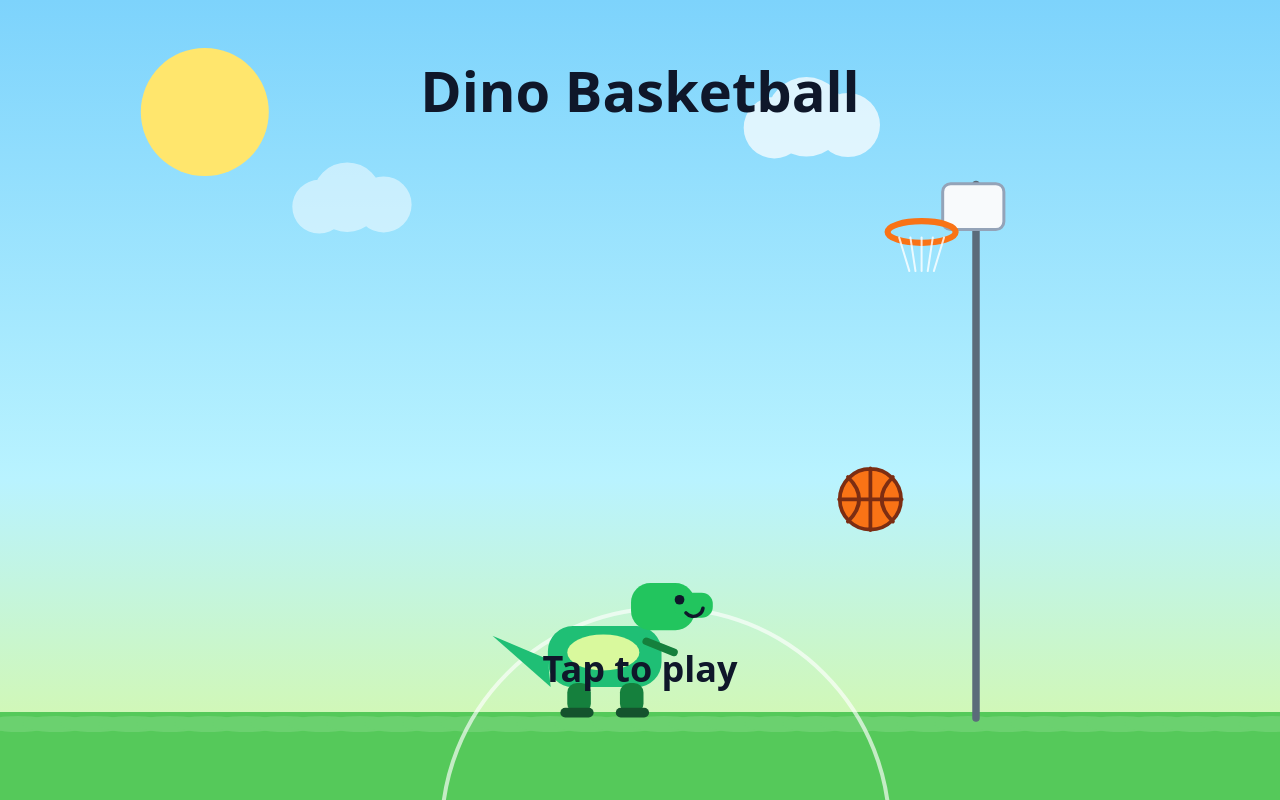
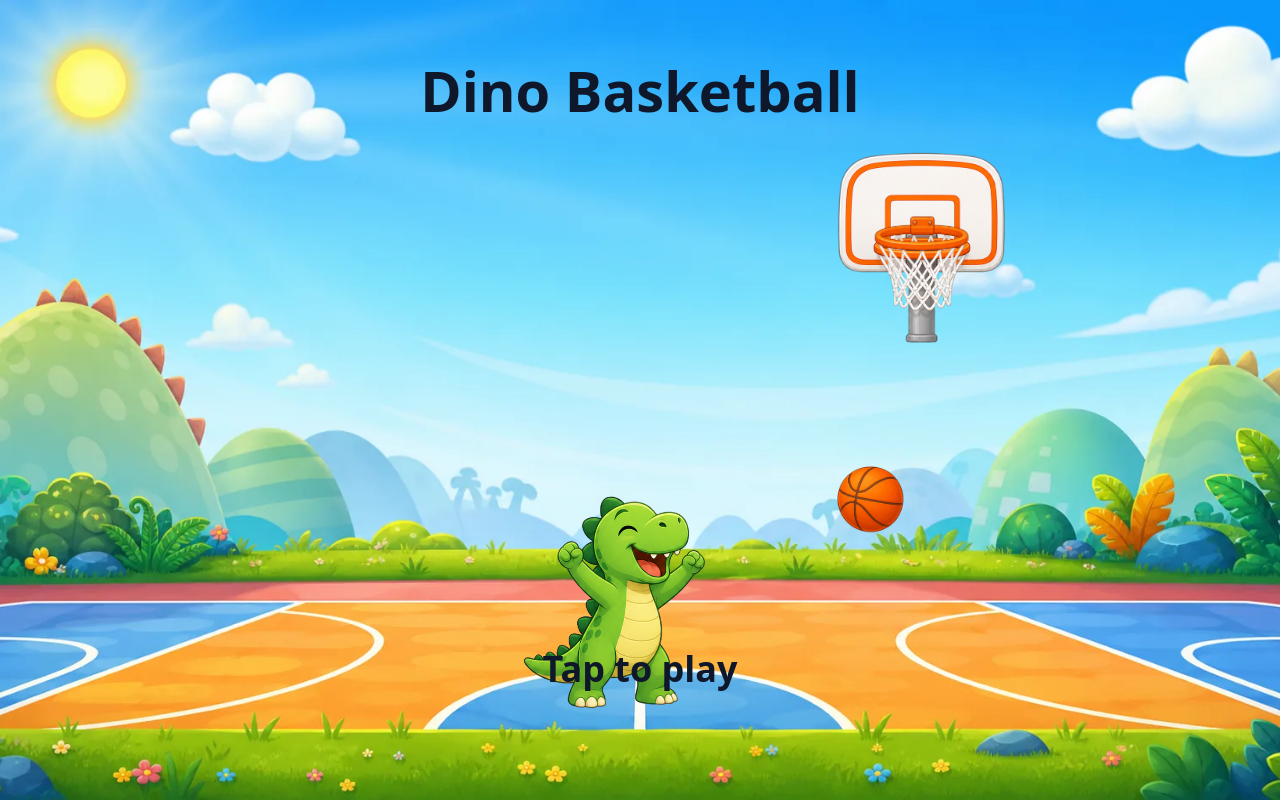
Before and after one commit to davidlopezkurtz/dino-basketball, a plain HTML site: page index.html in a window 1280 px wide. Drawn offline with Linux system fonts and the light colour scheme.

Commit message:
Add visual asset repository

```diff
--- /dev/null
+++ b/assets/manifest.js
@@ -0,0 +1,95 @@
+window.DINO_ASSETS = {
+  version: "2026-05-29-starter",
+  images: {
+    "background.landscape": {
+      src: "assets/images/backgrounds/court-landscape.webp",
+      kind: "background",
+      width: 1672,
+      height: 941,
+      anchorX: 0.5,
+      anchorY: 0.5,
+      logicalWidth: "cover"
+    },
+    "background.portrait": {
+      src: "assets/images/backgrounds/court-portrait.webp",
+      kind: "background",
+      width: 941,
+      height: 1672,
+      anchorX: 0.5,
+      anchorY: 0.5,
+      logicalWidth: "cover"
+    },
+    "dino.idle": {
+      src: "assets/images/characters/dino-green/idle.png",
+      kind: "character",
+      width: 397,
+      height: 430,
+      anchorX: 0.5,
+      anchorY: 0.96,
+      logicalWidthScale: 1.48
+    },
+    "dino.launch": {
+      src: "assets/images/characters/dino-green/launch.png",
+      kind: "character",
+      width: 440,
+      height: 450,
+      anchorX: 0.47,
+      anchorY: 0.96,
+      logicalWidthScale: 1.58
+    },
+    "dino.happy": {
+      src: "assets/images/characters/dino-green/happy.png",
+      kind: "character",
+      width: 393,
+      height: 450,
+      anchorX: 0.5,
+      anchorY: 0.96,
+      logicalWidthScale: 1.5
+    },
+    "dino.shrug": {
+      src: "assets/images/characters/dino-green/shrug.png",
+      kind: "character",
+      width: 389,
+      height: 440,
+      anchorX: 0.5,
+      anchorY: 0.96,
+      logicalWidthScale: 1.52
+    },
+    "prop.hoopBack": {
+      src: "assets/images/props/hoop-back.png",
+      kind: "prop",
+      width: 469,
+      height: 520,
+      anchorX: 0.5,
+      anchorY: 0.43,
+      logicalWidthScale: 5.4
+    },
+    "prop.hoopFront": {
+      src: "assets/images/props/hoop-front.png",
+      kind: "prop",
+      width: 420,
+      height: 377,
+      anchorX: 0.5,
+      anchorY: 0.22,
+      logicalWidthScale: 3.05
+    },
+    "prop.basketball": {
+      src: "assets/images/props/basketball.png",
+      kind: "prop",
+      width: 337,
+      height: 340,
+      anchorX: 0.5,
+      anchorY: 0.5,
+      logicalWidthScale: 2.28
+    },
+    "ui.scoreBadge": {
+      src: "assets/images/ui/score-badge.png",
+      kind: "ui",
+      width: 460,
+      height: 373,
+      anchorX: 0,
+      anchorY: 0.5,
+      logicalWidth: "score-badge"
+    }
+  }
+};
--- a/index.html
+++ b/index.html
@@ -44,6 +44,7 @@
 <body>
   <canvas id="game" aria-label="Dino Basketball game"></canvas>
 
+  <script src="assets/manifest.js"></script>
   <script>
     (() => {
       "use strict";
@@ -68,6 +69,14 @@
       const STATE = { START: "start", PLAY: "play" };
       const TAU = Math.PI * 2;
       const COLORS = ["#fff275", "#ff7a90", "#6ee7b7", "#60a5fa", "#f97316", "#f0abfc"];
+      const ASSET_DEFS = (window.DINO_ASSETS && window.DINO_ASSETS.images) || {};
+      const assets = {
+        ready: false,
+        loaded: 0,
+        failed: 0,
+        total: Object.keys(ASSET_DEFS).length,
+        images: {}
+      };
 
       let width = 0;
       let height = 0;
@@ -111,6 +120,78 @@
 
       function rand(min, max) {
         return min + Math.random() * (max - min);
+      }
+
+      function loadAssets() {
+        const entries = Object.entries(ASSET_DEFS);
+        if (!entries.length) {
+          assets.ready = true;
+          return Promise.resolve();
+        }
+
+        return Promise.all(entries.map(([id, def]) => new Promise((resolve) => {
+          const image = new Image();
+          image.decoding = "async";
+          image.onload = () => {
+            assets.images[id] = { ...def, image, loaded: true };
+            assets.loaded += 1;
+            resolve();
+          };
+          image.onerror = () => {
+            assets.failed += 1;
+            resolve();
+          };
+          image.src = def.src;
+        }))).then(() => {
+          assets.ready = true;
+        });
+      }
+
+      function getAsset(id) {
+        if (!assets.ready) return null;
+        const asset = assets.images[id];
+        return asset && asset.loaded ? asset : null;
+      }
+
+      function drawSprite(assetId, x, y, logicalWidth, options = {}) {
+        const asset = getAsset(assetId);
+        if (!asset || logicalWidth <= 0) return false;
+
+        const anchorX = options.anchorX ?? asset.anchorX ?? 0.5;
+        const anchorY = options.anchorY ?? asset.anchorY ?? 0.5;
+        const logicalHeight = options.logicalHeight ?? logicalWidth * (asset.height / asset.width);
+        const alpha = options.alpha ?? 1;
+        const scaleX = options.scaleX ?? 1;
+        const scaleY = options.scaleY ?? 1;
+        const rotation = options.rotation ?? 0;
+
+        ctx.save();
+        ctx.translate(x, y);
+        ctx.rotate(rotation);
+        ctx.globalAlpha *= alpha;
+        ctx.scale(scaleX, scaleY);
+        ctx.drawImage(
+          asset.image,
+          -logicalWidth * anchorX,
+          -logicalHeight * anchorY,
+          logicalWidth,
+          logicalHeight
+        );
+        ctx.restore();
+        return true;
+      }
+
+      function drawCoverImage(assetId, focusX = 0.5, focusY = 0.5) {
+        const asset = getAsset(assetId);
+        if (!asset) return false;
+
+        const scale = Math.max(width / asset.width, height / asset.height);
+        const drawW = asset.width * scale;
+        const drawH = asset.height * scale;
+        const x = (width - drawW) * focusX;
+        const y = (height - drawH) * focusY;
+        ctx.drawImage(asset.image, x, y, drawW, drawH);
+        return true;
       }
 
       function getViewportSize() {
@@ -479,7 +560,7 @@
         ctx.fill();
       }
 
-      function drawBackground(layout) {
+      function drawProceduralBackground(layout) {
         const sky = ctx.createLinearGradient(0, 0, 0, height);
         sky.addColorStop(0, "#7dd3fc");
         sky.addColorStop(0.6, "#b9f3ff");
@@ -512,6 +593,12 @@
         ctx.stroke();
       }
 
+      function drawBackground(layout) {
+        const assetId = width >= height ? "background.landscape" : "background.portrait";
+        if (drawCoverImage(assetId)) return;
+        drawProceduralBackground(layout);
+      }
+
       function drawCloud(x, y, size, alpha) {
         ctx.save();
         ctx.globalAlpha = alpha;
@@ -525,7 +612,7 @@
         ctx.restore();
       }
 
-      function drawHoop(layout) {
+      function drawProceduralHoop(layout) {
         const hoop = layout.hoop;
         const poleTop = hoop.y - hoop.rimR * 1.4;
         ctx.lineCap = "round";
@@ -559,7 +646,27 @@
         }
       }
 
-      function drawDino(x, groundY, size, mood) {
+      function drawHoopBack(layout) {
+        const hoop = layout.hoop;
+        const asset = ASSET_DEFS["prop.hoopBack"];
+        const widthScale = asset ? asset.logicalWidthScale : 5.4;
+        if (drawSprite("prop.hoopBack", hoop.x, hoop.y, hoop.rimR * widthScale)) return;
+        drawProceduralHoop(layout);
+      }
+
+      function drawHoopFront(layout) {
+        const hoop = layout.hoop;
+        const asset = ASSET_DEFS["prop.hoopFront"];
+        const widthScale = asset ? asset.logicalWidthScale : 3.05;
+        drawSprite("prop.hoopFront", hoop.x, hoop.y, hoop.rimR * widthScale);
+      }
+
+      function drawHoop(layout) {
+        drawHoopBack(layout);
+        drawHoopFront(layout);
+      }
+
+      function drawProceduralDino(x, groundY, size, mood) {
         const react = game.dinoReact;
         const happyHop = mood === "happy" ? Math.sin((react / 0.58) * Math.PI) * -size * 0.16 : 0;
         const launchLean = mood === "launch" ? react / 0.18 : 0;
@@ -614,6 +721,31 @@
         ctx.restore();
       }
 
+      function drawDino(x, groundY, size, mood) {
+        const react = game.dinoReact;
+        const happyActive = mood === "happy" && (react > 0.01 || game.state === STATE.START);
+        const happyHop = happyActive ? Math.sin((react / 0.58) * Math.PI) * -size * 0.16 : 0;
+        const launchLean = mood === "launch" ? react / 0.18 : 0;
+        const shrug = mood === "shrug" ? react / 0.34 : 0;
+        const squash = happyActive ? Math.sin((react / 0.58) * Math.PI) * 0.07 : 0;
+        let spriteId = "dino.idle";
+
+        if (mood === "launch") spriteId = "dino.launch";
+        else if (mood === "shrug") spriteId = "dino.shrug";
+        else if (happyActive) spriteId = "dino.happy";
+
+        const asset = ASSET_DEFS[spriteId];
+        const widthScale = asset ? asset.logicalWidthScale : 1.5;
+        ctx.save();
+        ctx.translate(x, groundY + happyHop);
+        ctx.rotate(-launchLean * 0.08 + shrug * 0.04);
+        ctx.scale(1 + squash, 1 - squash);
+        const drewSprite = drawSprite(spriteId, 0, 0, size * widthScale);
+        ctx.restore();
+
+        if (!drewSprite) drawProceduralDino(x, groundY, size, mood);
+      }
+
       function drawBall(ball, idleScale) {
         let stretch = clamp(Math.hypot(ball.vx, ball.vy) / 1700, 0, 0.16);
         let apexPuff = 0;
@@ -623,6 +755,15 @@
         const squeeze = ball.squeeze * 0.16;
         const sx = idleScale * (1 + stretch + squeeze - apexPuff * 0.25);
         const sy = idleScale * (1 - stretch * 0.55 - squeeze + apexPuff);
+        const ballAsset = ASSET_DEFS["prop.basketball"];
+        const widthScale = ballAsset ? ballAsset.logicalWidthScale : 2.28;
+        const rotation = ball.state === "flying" ? ball.age * 7 + ball.x * 0.01 : game.time * 0.08;
+
+        if (drawSprite("prop.basketball", ball.x, ball.y, ball.r * widthScale, {
+          scaleX: sx,
+          scaleY: sy,
+          rotation
+        })) return;
 
         ctx.save();
         ctx.translate(ball.x, ball.y);
@@ -683,7 +824,13 @@
         const y = layout.safe.top + 14;
         const h = clamp(layout.minSide * 0.115, 46, 58);
         const w = Math.max(104, h * 1.9);
-        fillRoundedRect(x, y, w, h, 18, "rgba(255, 255, 255, 0.78)");
+        if (!drawSprite("ui.scoreBadge", x, y + h * 0.5, w, {
+          anchorX: 0,
+          anchorY: 0.5,
+          logicalHeight: h
+        })) {
+          fillRoundedRect(x, y, w, h, 18, "rgba(255, 255, 255, 0.78)");
+        }
         const iconBall = { x: x + h * 0.48, y: y + h * 0.5, r: h * 0.25, vx: 0, vy: 0, state: "ready", squeeze: 0 };
         drawBall(iconBall, 1);
         ctx.fillStyle = "#0f172a";
@@ -695,7 +842,7 @@
 
       function drawStart(layout) {
         drawBackground(layout);
-        drawHoop(layout);
+        drawHoopBack(layout);
         const titleY = layout.safe.top + clamp(height * 0.12, 70, 120);
         ctx.fillStyle = "#0f172a";
         ctx.font = `900 ${clamp(layout.minSide * 0.105, 34, 56)}px system-ui, -apple-system, BlinkMacSystemFont, "Segoe UI", sans-serif`;
@@ -715,6 +862,7 @@
           squeeze: 0
         };
         drawBall(floatingBall, 1);
+        drawHoopFront(layout);
 
         ctx.fillStyle = "#0f172a";
         ctx.font = `800 ${clamp(layout.minSide * 0.07, 24, 36)}px system-ui, -apple-system, BlinkMacSystemFont, "Segoe UI", sans-serif`;
@@ -723,9 +871,10 @@
 
       function drawPlay(layout) {
         drawBackground(layout);
-        drawHoop(layout);
+        drawHoopBack(layout);
         drawDino(layout.dino.x, layout.dino.y, layout.dino.size, game.dinoMood);
         drawBall(game.ball, 1);
+        drawHoopFront(layout);
         drawParticles();
         drawScore(layout);
       }
@@ -804,6 +953,7 @@
       }
 
       resizeCanvas();
+      loadAssets();
       requestAnimationFrame(loop);
     })();
   </script>
```
Also changed, not shown: assets/images/backgrounds/court-landscape.webp (added), assets/images/backgrounds/court-portrait.webp (added), assets/images/characters/dino-green/happy.png (added), assets/images/characters/dino-green/idle.png (added), assets/images/characters/dino-green/launch.png (added), assets/images/characters/dino-green/shrug.png (added), assets/images/props/basketball.png (added), assets/images/props/hoop-back.png (added), assets/images/props/hoop-front.png (added), assets/images/ui/score-badge.png (added), assets/source/generated/basketball-props-source.png (added), assets/source/generated/court-landscape-source.png (added), assets/source/generated/dino-green-poses-source.png (added), 5 other files.
